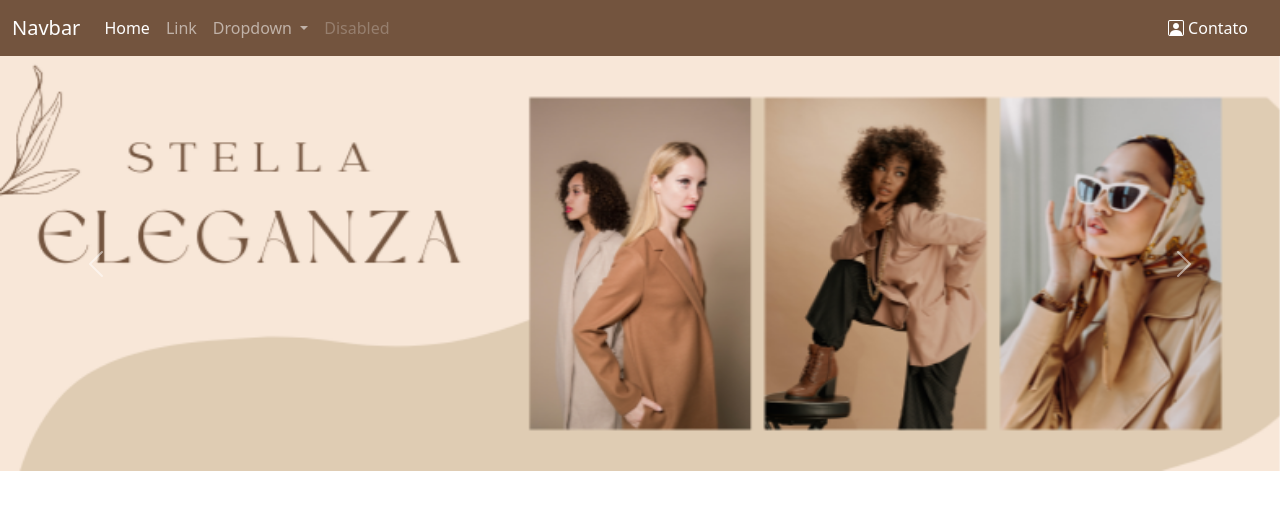
After one commit to cclar13/stellaEleganza, a PHP site: page /moda.php in a window 1280 px wide. The commit adds this page. Shown: the top 510 px of the page. Run offline with PHP 8.4, Linux system fonts and the light colour scheme; some libraries are stand-ins or nearby versions.

Commit message:
Atts front

```diff
--- a/css/style.css
+++ b/css/style.css
@@ -110,7 +110,7 @@ body {
     margin: 5px 0;
 }
 
-.btn {
+.btnLogin {
     margin-top: 10px;
     width: 100%;
     height: 50px;
@@ -126,7 +126,38 @@ body {
     transition: 0.2s ease-in-out;
 }
 
-.btn:hover {
+.btnLogin:hover {
     border: 1px solid #2d79f3;
 ;
 }
+
+.marromEscuro{
+    background-color: #73543e;
+    color:white;
+}
+.marromIntermediario{
+    background-color: #946e61;
+}
+
+.marromToddy{
+    background-color: #a17759;
+}
+
+.marromTerra{
+    background-color: #a56e52;
+}
+
+.marromAreia{
+    background-color: #c09f86;
+}
+
+.marromAreiaClara{
+    background-color: #dfccb3;
+}
+.areia{
+    background-color: #f8e7d8;
+}
+
+.pointer{
+    cursor: pointer;
+}
--- /dev/null
+++ b/moda.php
@@ -0,0 +1,102 @@
+<?php
+include_once('config/conexao.php');
+include_once('config/constantes.php');
+include_once('func/funcoes.php');
+?>
+
+<!doctype html>
+<html lang="en">
+<head>
+    <meta charset="utf-8">
+    <meta name="viewport" content="width=device-width, initial-scale=1">
+    <title>Stella Eleganza</title>
+    <link rel="stylesheet" href="./css/style.css">
+    <meta name="viewport" content="width=device-width, initial-scale=1, shrink-to-fit=no"/>
+    <link href="https://cdn.jsdelivr.net/npm/bootstrap@5.3.3/dist/css/bootstrap.min.css" rel="stylesheet"
+          integrity="sha384-QWTKZyjpPEjISv5WaRU9OFeRpok6YctnYmDr5pNlyT2bRjXh0JMhjY6hW+ALEwIH" crossorigin="anonymous">
+    <link rel="stylesheet" type="text/css"
+          href="https://cdnjs.cloudflare.com/ajax/libs/MaterialDesign-Webfont/7.0.96/css/materialdesignicons.min.css">
+    <link rel="stylesheet" href="https://cdn.jsdelivr.net/npm/bootstrap-icons@1.11.3/font/bootstrap-icons.min.css">
+
+</head>
+<body>
+
+<nav class="navbar navbar-expand-lg marromEscuro" data-bs-theme="dark">
+    <div class="container-fluid">
+        <a class="navbar-brand" href="#">Navbar</a>
+        <button class="navbar-toggler" type="button" data-bs-toggle="collapse" data-bs-target="#navbarSupportedContent" aria-controls="navbarSupportedContent" aria-expanded="false" aria-label="Toggle navigation">
+            <span class="navbar-toggler-icon"></span>
+        </button>
+        <div class="collapse navbar-collapse" id="navbarSupportedContent">
+            <ul class="navbar-nav me-auto mb-2 mb-lg-0">
+                <li class="nav-item">
+                    <a class="nav-link active" aria-current="page" href="#">Home</a>
+                </li>
+                <li class="nav-item">
+                    <a class="nav-link" href="#">Link</a>
+                </li>
+                <li class="nav-item dropdown">
+                    <a class="nav-link dropdown-toggle" href="#" role="button" data-bs-toggle="dropdown" aria-expanded="false">
+                        Dropdown
+                    </a>
+                    <ul class="dropdown-menu">
+                        <li><a class="dropdown-item" href="#">Action</a></li>
+                        <li><a class="dropdown-item" href="#">Another action</a></li>
+                        <li><hr class="dropdown-divider"></li>
+                        <li><a class="dropdown-item" href="#">Something else here</a></li>
+                    </ul>
+                </li>
+                <li class="nav-item">
+                    <a class="nav-link disabled" aria-disabled="true">Disabled</a>
+                </li>
+            </ul>
+            <div style="margin-right: 20px" class="pointer">
+                <i class="bi bi-person-square"></i> Contato
+            </div>
+        </div>
+    </div>
+</nav>
+
+
+<div id="carouselExampleAutoplaying" class="carousel slide" data-bs-ride="carousel">
+    <div class="carousel-inner">
+        <div class="carousel-item active">
+            <img src="./img/banners/1.png" class="d-block w-100" alt="Banner 1">
+        </div>
+        <div class="carousel-item">
+            <img src="./img/banners/2.png" class="d-block w-100" alt="Banner 2">
+        </div>
+        <div class="carousel-item">
+            <img src="./img/banners/3.png" class="d-block w-100" alt="Banner 3">
+        </div>
+    </div>
+    <button class="carousel-control-prev" type="button" data-bs-target="#carouselExampleAutoplaying" data-bs-slide="prev">
+        <span class="carousel-control-prev-icon" aria-hidden="true"></span>
+        <span class="visually-hidden">Previous</span>
+    </button>
+    <button class="carousel-control-next" type="button" data-bs-target="#carouselExampleAutoplaying" data-bs-slide="next">
+        <span class="carousel-control-next-icon" aria-hidden="true"></span>
+        <span class="visually-hidden">Next</span>
+    </button>
+</div>
+
+
+
+
+<script src="https://cdn.jsdelivr.net/npm/@popperjs/core@2.11.8/dist/umd/popper.min.js"
+        integrity="sha384-I7E8VVD/ismYTF4hNIPjVp/Zjvgyol6VFvRkX/vR+Vc4jQkC+hVqc2pM8ODewa9r"
+        crossorigin="anonymous"></script>
+<script src="https://cdn.jsdelivr.net/npm/bootstrap@5.3.3/dist/js/bootstrap.min.js"
+        integrity="sha384-0pUGZvbkm6XF6gxjEnlmuGrJXVbNuzT9qBBavbLwCsOGabYfZo0T0to5eqruptLy"
+        crossorigin="anonymous"></script>
+<script src="https://cdn.jsdelivr.net/npm/sweetalert2@11"></script>
+<script src="https://code.jquery.com/jquery-3.7.1.js" integrity="sha256-eKhayi8LEQwp4NKxN+CfCh+3qOVUtJn3QNZ0TciWLP4="
+        crossorigin="anonymous"></script>
+<script src="https://cdnjs.cloudflare.com/ajax/libs/jquery.mask/0.9.0/jquery.mask.min.js"
+        integrity="sha512-oJCa6FS2+zO3EitUSj+xeiEN9UTr+AjqlBZO58OPadb2RfqwxHpjTU8ckIC8F4nKvom7iru2s8Jwdo+Z8zm0Vg=="
+        crossorigin="anonymous" referrerpolicy="no-referrer"></script>
+<script src="https://cdn.jsdelivr.net/npm/fullcalendar@6.1.11/index.global.min.js"></script>
+<script type="text/javascript" src="https://cdn.jsdelivr.net/npm/toastify-js"></script>
+<script src="controle.js"></script>
+</body>
+</html>
```
Also changed, not shown: index.php (+11 -9 lines), img/banners/1.png (added), img/banners/2.png (added), img/banners/3.png (added).
